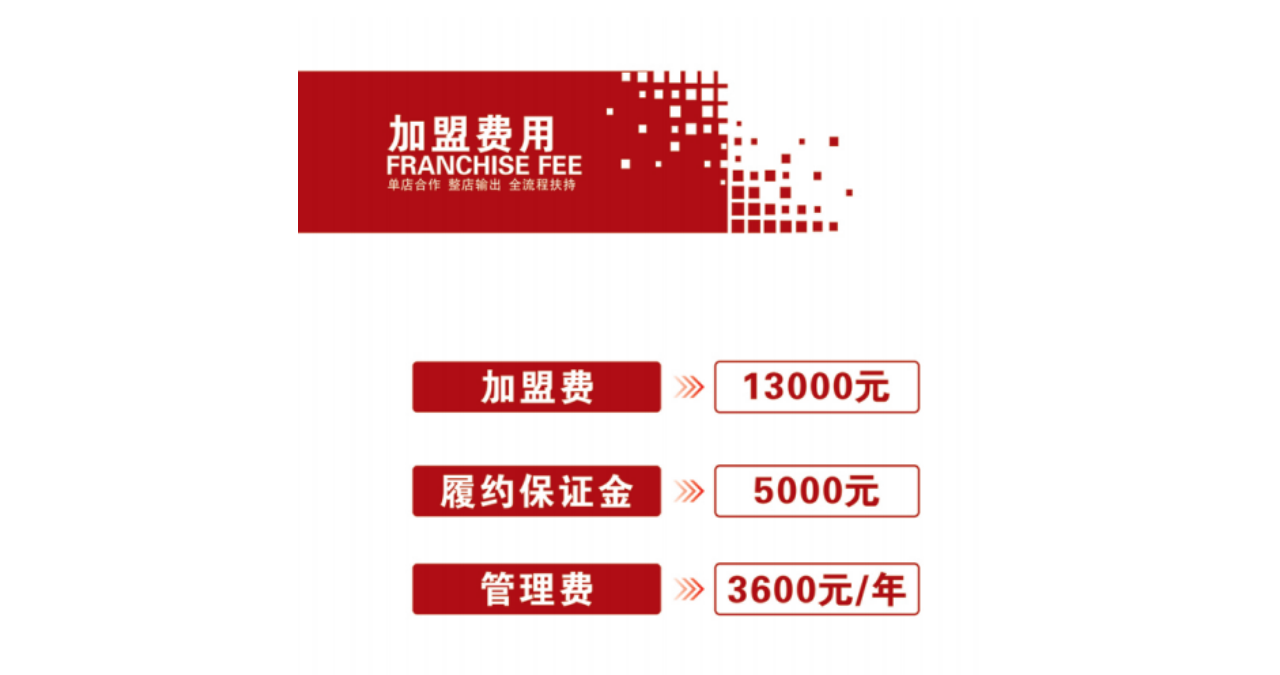
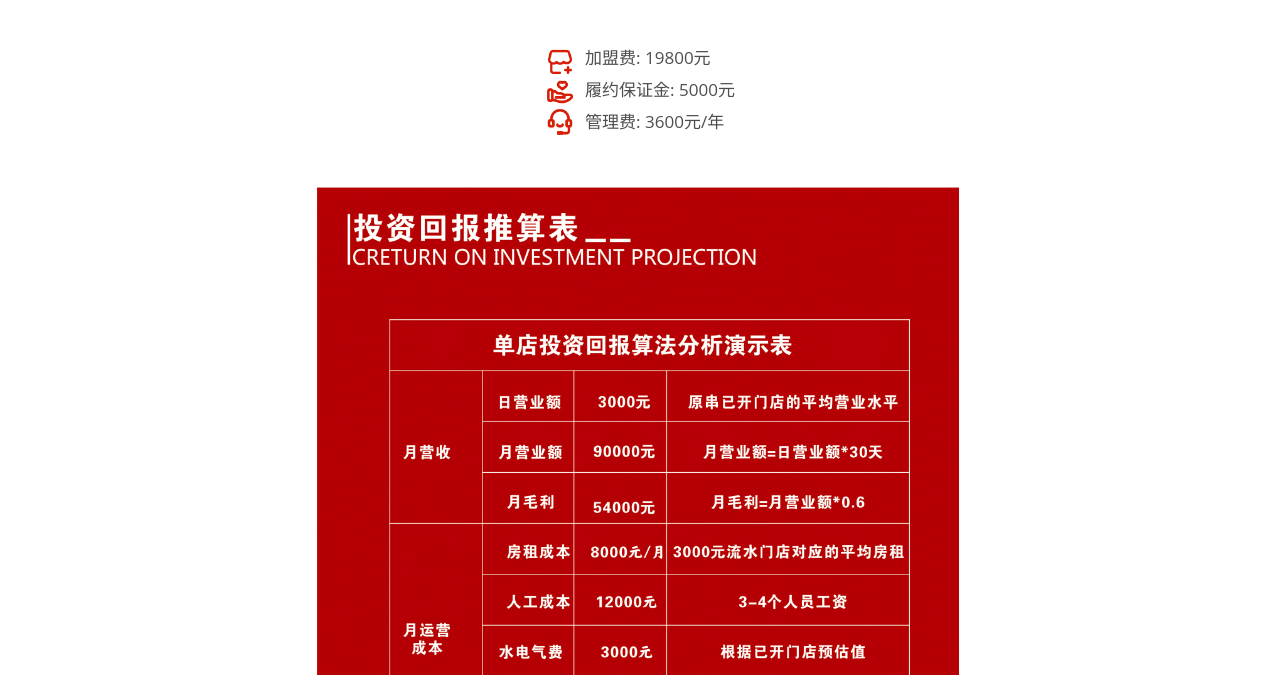
Before and after one commit to china092188/yuanchuanop, a plain HTML site: page portfolio.html in a window 1280 px wide. Shown: the part 125-800 px from the top of the page. Drawn offline with Linux system fonts and the light colour scheme.

Commit message:
更改加盟费用

```diff
--- a/portfolio.html
+++ b/portfolio.html
@@ -22,7 +22,26 @@
     <link rel="apple-touch-icon-precomposed" sizes="114x114" href="images/ico/apple-touch-icon-114-precomposed.png">
     <link rel="apple-touch-icon-precomposed" sizes="72x72" href="images/ico/apple-touch-icon-72-precomposed.png">
     <link rel="apple-touch-icon-precomposed" href="images/ico/apple-touch-icon-57-precomposed.png">
+    <style>
+        .join img {
+            width: 30px;
+            margin-right: 10px;
+            display: block;
+        }
 
+        .join {
+            display: flex;
+            justify-content: center;
+            margin: 50px 0 30px;
+        }
+
+        .join div {
+            font-size: 17px;
+        }
+        .join p {
+            text-align: left;
+        }
+    </style>
 </head>
 <!--/head-->
 
@@ -89,7 +108,6 @@
                 </div>
                 <div class="collapse navbar-collapse navbar-right">
                     <ul class="nav navbar-nav">
-
                         <li><a href="about-us.html">公司介绍</a></li>
                         <li><a href="portfolio.html">加盟原串</a></li>
                         <li><a href="services.html">项目展示</a></li>
@@ -108,7 +126,18 @@
         <div>
             <div class="center wow container fadeInDown">
                 <h2>--加盟原串--</h2>
-                <img src="images/image10.png" alt="" class="full-screen-img mbottom50">
+                <div class="join">
+                    <div>
+                        <img src="images/join.png" alt="">
+                        <img src="images/provider.png" alt="">
+                        <img src="images/service.png" alt="">
+                    </div>
+                    <div>
+                        <p>加盟费: 19800元</p>
+                        <p>履约保证金: 5000元</p>
+                        <p>管理费: 3600元/年</p>
+                    </div>
+                </div>
                 <img src="images/image11.png" alt="" class="full-screen-img mbottom50">
                 <div class="center wow fadeInDown">
                     <h2>--加盟优势--</h2>
```
Also changed, not shown: images/join.png (added), images/provider.png (added), images/service.png (added).
